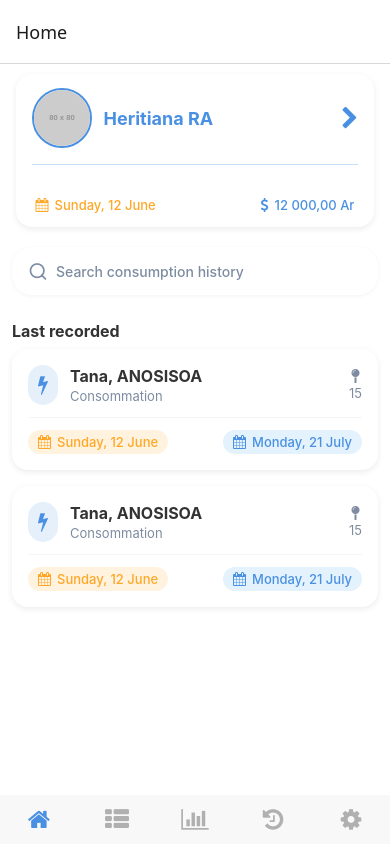
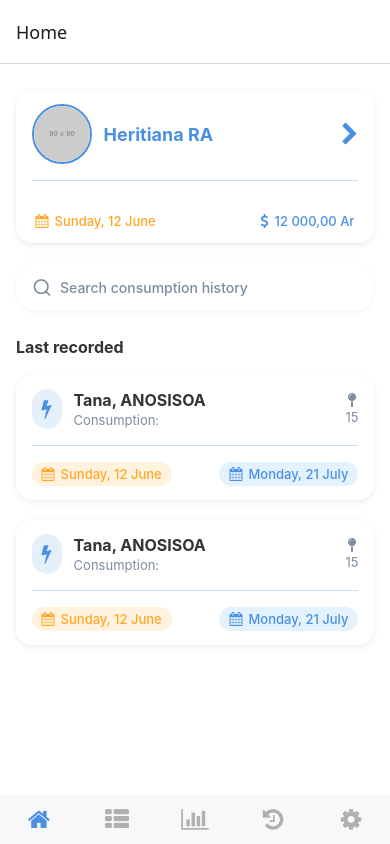
Before and after one commit to AndriamHeritiana/kwhsplint, a React Native app: screen /Home in a window 390 px wide. Built offline with nearby package versions, Linux system fonts and the light colour scheme.

Commit message:
chore: adjust styling on home screen-Home screen

```diff
--- /dev/null
+++ b/app/presentation/components/Layout.tsx
@@ -0,0 +1,7 @@
+import React from 'react';
+import { View } from 'react-native';
+import styles from '../../state/context/styles/styles';
+const Layout = ({ children }: { children: React.ReactNode }) => {
+    return <View style={styles.container}>{children}</View>;
+};
+export default Layout;
--- a/app/presentation/screens/HomeScreen.tsx
+++ b/app/presentation/screens/HomeScreen.tsx
@@ -1,18 +1,16 @@
 import React from 'react';
 import {
-    View,
-    Text,
-    StyleSheet,
     SafeAreaView,
 } from 'react-native';
 import HouseProfileCard from '../screens/houses/HouseProfileCard.tsx';
-import SearchBar from "./houses/SearchBar.tsx";
-import ConsumptionCard from "./houses/ConsumptionCard.tsx";
-
+import SearchBar from './houses/SearchBar.tsx';
+import ConsumptionCard from './houses/ConsumptionCard.tsx';
+import Layout from '../components/Layout.tsx';
 const HomeScreen = () => {
 
     return (
-        <SafeAreaView style={styles.container}>
+        <Layout>
+        <SafeAreaView>
             {/* Section 1: Carte profil utilisateur */}
             <HouseProfileCard />
 
@@ -22,51 +20,7 @@ const HomeScreen = () => {
             {/* Section 3: Liste */}
             <ConsumptionCard />
         </SafeAreaView>
+        </Layout>
     );
 };
-
-const styles = StyleSheet.create({
-    container: { flex: 1, padding: 16, backgroundColor: '#fff' },
-    userCard: {
-        backgroundColor: '#e0f7fa',
-        padding: 16,
-        borderRadius: 10,
-        marginBottom: 12,
-    },
-    userName: { fontSize: 18, fontWeight: 'bold' },
-    searchBar: {
-        borderColor: '#ccc',
-        borderWidth: 1,
-        borderRadius: 8,
-        padding: 10,
-        marginBottom: 12,
-    },
-    actionButtons: {
-        flexDirection: 'row',
-        justifyContent: 'space-between',
-        marginBottom: 12,
-    },
-    button: {
-        backgroundColor: '#007aff',
-        padding: 10,
-        borderRadius: 8,
-        flex: 1,
-        marginHorizontal: 4,
-    },
-    buttonText: { color: '#fff', textAlign: 'center' },
-    list: { flex: 1 },
-    listItem: {
-        padding: 12,
-        borderBottomWidth: 1,
-        borderColor: '#eee',
-    },
-    menu: {
-        padding: 12,
-        borderTopWidth: 1,
-        borderColor: '#ccc',
-        alignItems: 'center',
-    },
-    menuText: { fontSize: 16 },
-});
-
 export default HomeScreen;
--- a/app/presentation/screens/Reading.tsx
+++ b/app/presentation/screens/Reading.tsx
@@ -1,10 +1,29 @@
 import React from 'react';
-import {Text, View} from 'react-native';
+import {Text, View, StyleSheet} from 'react-native';
+import Animated, { FadeIn } from 'react-native-reanimated';
 const Reading = () => {
     return (
         <View>
+            <Animated.View entering={FadeIn.duration(5000)} style={styles.card}>
             <Text>Reading</Text>
+            </Animated.View>
         </View>
     );
 };
 export default Reading;
+const styles = StyleSheet.create({
+    card: {
+        backgroundColor: '#fff',
+        padding: 20,
+        margin: 20,
+        borderRadius: 12,
+        shadowColor: '#000',
+        shadowOpacity: 0.1,
+        shadowRadius: 10,
+        elevation: 3,
+    },
+    title: {
+        fontSize: 18,
+        fontWeight: 'bold',
+    },
+});
--- a/app/presentation/screens/houses/ConsumptionCard.tsx
+++ b/app/presentation/screens/houses/ConsumptionCard.tsx
@@ -2,13 +2,9 @@ import React from 'react';
 import {
     View,
     Text,
-    StyleSheet,
-    Dimensions,
 } from 'react-native';
 import Icon from 'react-native-vector-icons/FontAwesome';
-
-const { width } = Dimensions.get('window');
-
+import styles from '../../../state/context/styles/styles';
 const ConsumptionCard = () => {
     return (
         <View style={styles.wrapper}>
@@ -25,7 +21,7 @@ const ConsumptionCard = () => {
                     {/* Texte principal */}
                     <View style={styles.infoSection}>
                         <Text style={styles.placeName}>Tana, ANOSISOA</Text>
-                        <Text style={styles.subtitle}>Consommation</Text>
+                        <Text style={styles.subtitle}>Consumption: </Text>
                     </View>
 
                     {/* Localisation + chiffre */}
@@ -40,11 +36,11 @@ const ConsumptionCard = () => {
 
                 {/* Badges de date */}
                 <View style={styles.badgeRow}>
-                    <View style={[styles.badge, styles.orangeBadge]}>
+                    <View style={[styles.badgeContent, styles.orangeBadge]}>
                         <Icon name="calendar" size={14} color="#FFA726" />
                         <Text style={[styles.badgeText, { color: '#FFA726' }]}>Sunday, 12 June</Text>
                     </View>
-                    <View style={[styles.badge, styles.blueBadge]}>
+                    <View style={[styles.badgeContent, styles.blueBadge]}>
                         <Icon name="calendar" size={14} color="#4A90E2" />
                         <Text style={[styles.badgeText, { color: '#4A90E2' }]}>Monday, 21 July</Text>
                     </View>
@@ -61,7 +57,7 @@ const ConsumptionCard = () => {
                     {/* Texte principal */}
                     <View style={styles.infoSection}>
                         <Text style={styles.placeName}>Tana, ANOSISOA</Text>
-                        <Text style={styles.subtitle}>Consommation</Text>
+                        <Text style={styles.subtitle}>Consumption: </Text>
                     </View>
 
                     {/* Localisation + chiffre */}
@@ -76,11 +72,11 @@ const ConsumptionCard = () => {
 
                 {/* Badges de date */}
                 <View style={styles.badgeRow}>
-                    <View style={[styles.badge, styles.orangeBadge]}>
+                    <View style={[styles.badgeContent, styles.orangeBadge]}>
                         <Icon name="calendar" size={14} color="#FFA726" />
                         <Text style={[styles.badgeText, { color: '#FFA726' }]}>Sunday, 12 June</Text>
                     </View>
-                    <View style={[styles.badge, styles.blueBadge]}>
+                    <View style={[styles.badgeContent, styles.blueBadge]}>
                         <Icon name="calendar" size={14} color="#4A90E2" />
                         <Text style={[styles.badgeText, { color: '#4A90E2' }]}>Monday, 21 July</Text>
                     </View>
@@ -90,89 +86,4 @@ const ConsumptionCard = () => {
     );
 };
 
-const styles = StyleSheet.create({
-    wrapper: {
-        paddingHorizontal: 12,
-        marginTop: 16,
-        flex: 1,
-    },
-    title: {
-        fontSize: 16,
-        fontWeight: 'bold',
-        marginBottom: 8,
-        color: '#333',
-    },
-    card: {
-        backgroundColor: '#fff',
-        borderRadius: 16,
-        padding: 16,
-        shadowColor: '#000',
-        shadowOpacity: 0.08,
-        shadowRadius: 6,
-        shadowOffset: { width: 0, height: 2 },
-        elevation: 2,
-        marginBottom: 16,
-    },
-    topRow: {
-        flexDirection: 'row',
-        alignItems: 'center',
-    },
-    iconCircle: {
-        backgroundColor: '#E6F0FA',
-        padding: 10,
-        borderRadius: 25,
-        marginRight: 12,
-    },
-    infoSection: {
-        flex: 1,
-    },
-    placeName: {
-        fontSize: 16,
-        fontWeight: 'bold',
-        color: '#333',
-    },
-    subtitle: {
-        fontSize: 13,
-        color: '#7D8CA1',
-        marginTop: 2,
-    },
-    locationBox: {
-        alignItems: 'center',
-    },
-    locationCount: {
-        fontSize: 13,
-        color: '#7D8CA1',
-        marginTop: 2,
-    },
-    separator: {
-        height: 1,
-        backgroundColor: '#ECECEC',
-        marginVertical: 12,
-        opacity: 0.5,
-    },
-    badgeRow: {
-        flexDirection: 'row',
-        justifyContent: 'space-between',
-    },
-    badge: {
-        flexDirection: 'row',
-        alignItems: 'center',
-        paddingVertical: 4,
-        paddingHorizontal: 10,
-        borderRadius: 20,
-        backgroundColor: '#F5F5F5',
-    },
-    badgeText: {
-        marginLeft: 6,
-        fontSize: 13,
-        fontWeight: '500',
-    },
-    orangeBadge: {
-        backgroundColor: '#FFF3E0',
-    },
-    blueBadge: {
-        backgroundColor: '#E3F2FD',
-    },
-});
-
 export default ConsumptionCard;
--- a/app/presentation/screens/houses/HouseProfileCard.tsx
+++ b/app/presentation/screens/houses/HouseProfileCard.tsx
@@ -2,14 +2,11 @@ import React from 'react';
 import {
     View,
     Text,
-    StyleSheet,
     Image,
-    Dimensions,
     TouchableOpacity,
 } from 'react-native';
 import Icon from 'react-native-vector-icons/FontAwesome';
-
-const { width } = Dimensions.get('window');
+import styles from '../../../state/context/styles/styles';
 
 const HouseProfileCard = () => {
     return (
@@ -41,64 +38,4 @@ const HouseProfileCard = () => {
     );
 };
 
-const styles = StyleSheet.create({
-    card: {
-        backgroundColor: '#fff',
-        borderRadius: 16,
-        padding: 16,
-        shadowColor: '#000',
-        shadowOpacity: 0.08,
-        shadowRadius: 6,
-        shadowOffset: { width: 0, height: 2 },
-        paddingVertical: 14, // un peu moins de padding
-        paddingHorizontal: 16,
-        marginVertical: 10,
-        marginHorizontal: 16,
-        elevation: 2,
-        width: width * 0.92, // réduit légèrement la largeur pour un meilleur rendu
-        alignSelf: 'center', // pour centrer la carte si moins large que l'écran
-    },
-    header: {
-        flexDirection: 'row',
-        alignItems: 'center',
-    },
-    houseImage: {
-        width: 60,
-        height: 60,
-        borderRadius: 30,
-        borderWidth: 2,
-        borderColor: '#4A90E2',
-        marginRight: 12,
-    },
-    nameSection: {
-        flex: 1,
-    },
-    houseName: {
-        color: '#4A90E2',
-        fontWeight: 'bold',
-        fontSize: 18,
-    },
-    footer: {
-        flexDirection: 'row',
-        justifyContent: 'space-between',
-        marginTop: 16,
-        paddingHorizontal: 4,
-    },
-    footerItem: {
-        flexDirection: 'row',
-        alignItems: 'center',
-    },
-    separator: {
-        height: 1,
-        backgroundColor: '#4A90E2',
-        opacity: 0.3,
-        marginVertical: 16,
-    },
-    badgeText: {
-        marginLeft: 6,
-        fontSize: 13,
-        fontWeight: '500',
-    },
-});
-
 export default HouseProfileCard;
--- a/app/presentation/screens/houses/SearchBar.tsx
+++ b/app/presentation/screens/houses/SearchBar.tsx
@@ -2,19 +2,16 @@ import React from 'react';
 import {
     View,
     TextInput,
-    StyleSheet,
-    Dimensions,
 } from 'react-native';
 import Icon from 'react-native-vector-icons/Feather';
-
-const { width } = Dimensions.get('window');
+import styles from '../../../state/context/styles/styles';
 
 const SearchBar = () => {
     return (
-        <View style={styles.container}>
-            <Icon name="search" size={20} color="#7D8CA1" style={styles.icon} />
+        <View style={styles.containerSearch}>
+            <Icon name="search" size={20} color="#7D8CA1" style={styles.iconSearch} />
             <TextInput
-                style={styles.input}
+                style={styles.inputSearch}
                 placeholder="Search consumption history"
                 placeholderTextColor="#7D8CA1"
             />
@@ -22,31 +19,4 @@ const SearchBar = () => {
     );
 };
 
-const styles = StyleSheet.create({
-    container: {
-        flexDirection: 'row',
-        alignItems: 'center',
-        backgroundColor: '#FFFFFF',
-        borderRadius: 20,
-        height: 48,
-        paddingHorizontal: 16,
-        marginHorizontal: 12,
-        marginVertical: 10,
-        shadowColor: '#000',
-        shadowOpacity: 0.05,
-        shadowOffset: { width: 0, height: 1 },
-        shadowRadius: 4,
-        elevation: 2, // Pour Android
-    },
-    icon: {
-        marginRight: 8,
-    },
-    input: {
-        flex: 1,
-        color: '#333',
-        fontSize: 14,
-        fontWeight: '500',
-    },
-});
-
 export default SearchBar;
--- /dev/null
+++ b/app/state/context/styles/styles.js
@@ -0,0 +1,149 @@
+import {Dimensions, StyleSheet} from 'react-native';
+const { width } = Dimensions.get('window');
+export default StyleSheet.create({
+    container: {
+        flex: 1,
+        padding: 16,
+        backgroundColor: '#fff',
+    },
+    card: {
+        backgroundColor: '#fff',
+        borderRadius: 16,
+        padding: 16,
+        shadowColor: '#000',
+        shadowOpacity: 0.08,
+        shadowRadius: 6,
+        shadowOffset: { width: 0, height: 2 },
+        paddingVertical: 14,
+        paddingHorizontal: 16,
+        marginVertical: 10,
+        marginHorizontal: 16,
+        elevation: 2,
+        width: width * 0.92,
+        alignSelf: 'center',
+    },
+    header: {
+        flexDirection: 'row',
+        alignItems: 'center',
+    },
+    houseImage: {
+        width: 60,
+        height: 60,
+        borderRadius: 30,
+        borderWidth: 2,
+        borderColor: '#4A90E2',
+        marginRight: 12,
+    },
+    nameSection: {
+        flex: 1,
+    },
+    houseName: {
+        color: '#4A90E2',
+        fontWeight: 'bold',
+        fontSize: 18,
+    },
+    footer: {
+        flexDirection: 'row',
+        justifyContent: 'space-between',
+        marginTop: 16,
+        paddingHorizontal: 4,
+    },
+    footerItem: {
+        flexDirection: 'row',
+        alignItems: 'center',
+    },
+    separator: {
+        height: 1,
+        backgroundColor: '#4A90E2',
+        opacity: 0.3,
+        marginVertical: 16,
+    },
+    badgeText: {
+        marginLeft: 6,
+        fontSize: 13,
+        fontWeight: '500',
+    },
+    //     section 2: searchBar
+    containerSearch: {
+        flexDirection: 'row',
+        alignItems: 'center',
+        backgroundColor: '#FFFFFF',
+        borderRadius: 20,
+        height: 48,
+        paddingHorizontal: 16,
+        marginVertical: 10,
+        shadowColor: '#000',
+        shadowOpacity: 0.05,
+        shadowOffset: { width: 0, height: 1 },
+        shadowRadius: 4,
+        elevation: 2, // Pour Android
+    },
+    iconSearch: {
+        marginRight: 8,
+    },
+    inputSearch: {
+        flex: 1,
+        color: '#333',
+        fontSize: 14,
+        fontWeight: '500',
+    },
+    //section 3: ConsumptionCard
+    wrapper: {
+        marginTop: 16,
+    },
+    title: {
+        fontSize: 16,
+        fontWeight: 'bold',
+        marginBottom: 8,
+        color: '#333',
+    },
+    topRow: {
+        flexDirection: 'row',
+        alignItems: 'center',
+    },
+    iconCircle: {
+        backgroundColor: '#E6F0FA',
+        padding: 10,
+        borderRadius: 25,
+        marginRight: 12,
+    },
+    infoSection: {
+        flex: 1,
+    },
+    placeName: {
+        fontSize: 16,
+        fontWeight: 'bold',
+        color: '#333',
+    },
+    subtitle: {
+        fontSize: 13,
+        color: '#7D8CA1',
+        marginTop: 2,
+    },
+    locationBox: {
+        alignItems: 'center',
+    },
+    locationCount: {
+        fontSize: 13,
+        color: '#7D8CA1',
+        marginTop: 2,
+    },
+    badgeRow: {
+        flexDirection: 'row',
+        justifyContent: 'space-between',
+    },
+    badgeContent: {
+        flexDirection: 'row',
+        alignItems: 'center',
+        paddingVertical: 4,
+        paddingHorizontal: 10,
+        borderRadius: 20,
+        backgroundColor: '#F5F5F5',
+    },
+    orangeBadge: {
+        backgroundColor: '#FFF3E0',
+    },
+    blueBadge: {
+        backgroundColor: '#E3F2FD',
+    },
+});
--- a/babel.config.js
+++ b/babel.config.js
@@ -1,3 +1,4 @@
 module.exports = {
   presets: ['module:@react-native/babel-preset'],
+  plugins: ['react-native-reanimated/plugin'],
 };
--- a/package.json
+++ b/package.json
@@ -21,6 +21,7 @@
     "react-native": "0.79.2",
     "react-native-gesture-handler": "^2.25.0",
     "react-native-modal-datetime-picker": "^18.0.0",
+    "react-native-reanimated": "^3.17.5",
     "react-native-safe-area-context": "^5.4.0",
     "react-native-screens": "^4.10.0",
     "react-native-vector-icons": "^10.2.0"
```
